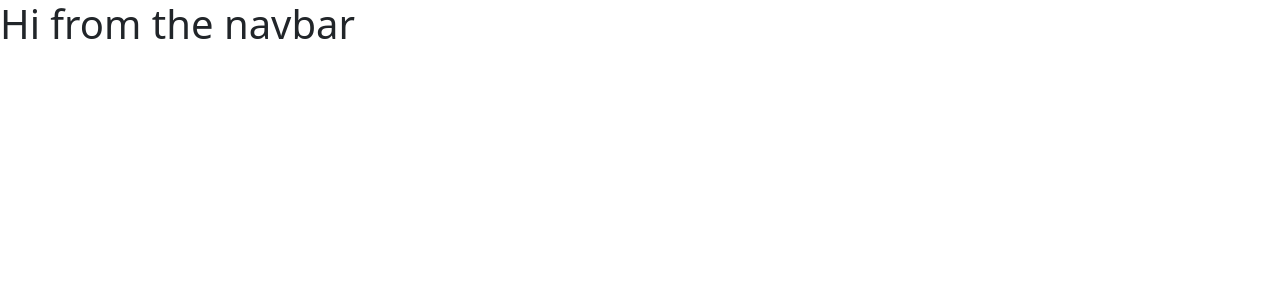
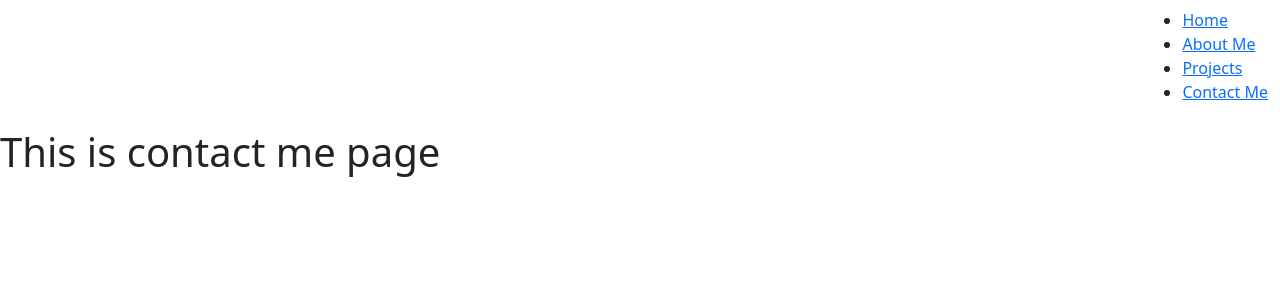
Before and after one commit to chinapicke/main_portfolio, a React (Create React App) app in the folder reactapps/: page /contact in a window 1280 px wide. Shown: the top 300 px of the page. Built offline with nearby package versions, Linux system fonts and the light colour scheme.

Commit message:
added routes from the pages with header.js- working

```diff
--- a/reactapps/package.json
+++ b/reactapps/package.json
@@ -10,6 +10,7 @@
     "react": "^18.2.0",
     "react-bootstrap": "^2.7.2",
     "react-dom": "^18.2.0",
+    "react-router-dom": "^6.8.2",
     "react-scripts": "5.0.1",
     "web-vitals": "^2.1.4"
   },
--- a/reactapps/src/App.js
+++ b/reactapps/src/App.js
@@ -1,12 +1,24 @@
 // Bootstrap style
 import 'bootstrap/dist/css/bootstrap.min.css';
 import Header from './pages/Header';
-
+import {BrowserRouter as Router, Route, Routes} from 'react-router-dom';
+import Homepage from './pages/Homepage';
+import Contact from './pages/Contact';
+import About from './pages/AboutMe';
+import Projects from './pages/Projects';
 
 
 function App() {
   return (
-    <Header/>
+    <Router>
+         <Header />
+         <Routes>
+          <Route path="/" element={<Homepage />} />
+          <Route path="/about" element={<About />} />
+          <Route path="/projects" element={<Projects />} />
+          <Route path="/contact" element={<Contact />} />
+         </Routes>
+    </Router>
   )
 }
 
--- a/reactapps/src/pages/AboutMe.js
+++ b/reactapps/src/pages/AboutMe.js
@@ -0,0 +1,9 @@
+import React from 'react'
+
+function AboutMe() {
+  return (
+    <h1>This is about page </h1>
+  )
+}
+
+export default AboutMe
--- a/reactapps/src/pages/Contact.js
+++ b/reactapps/src/pages/Contact.js
@@ -2,7 +2,7 @@ import React from 'react'
 
 function Contact() {
   return (
-    <div>Contact</div>
+    <h1>This is contact me page </h1>
   )
 }
 
--- a/reactapps/src/pages/Header.js
+++ b/reactapps/src/pages/Header.js
@@ -1,25 +1,36 @@
 import React from 'react'
-import Container from 'react-bootstrap/Container';
-import Navbar from 'react-bootstrap/Navbar';
+// import Container from 'react-bootstrap/Container';
+// import Navbar from 'react-bootstrap/Navbar';
+import { NavLink } from 'react-router-dom'
 
 
 
 function Header() {
-  return (
-    <h1>Hi from the navbar</h1>
-    //   <Navbar bg="dark">
-    //       <Container>
-    //         <Navbar.Brand href="#home">
-    //           <img
-    //             src="./Cp.png"
-    //             width="30"
-    //             height="30"
-    //             className="d-inline-block align-top"
-    //             alt="name logo"
-    //           />
-    //         </Navbar.Brand>
-    //       </Container>
-    //     </Navbar>
+    return (
+        <div className='header'>
+            <div className='container-fluid'>
+                <div className='navbar'>
+                    <a class="navbar-logo">
+                        {/* <img src="/docs/4.0/assets/brand/bootstrap-solid.svg" width="30" height="30" alt=""> */}
+                    </a>
+                    <ul>
+                        <li className='nav-item'>
+                            <NavLink to="/">Home</NavLink>
+                        </li>
+                        <li className='nav-item'>
+                            <NavLink to="about">About Me</NavLink>
+                        </li>
+                        <li className='nav-item'>
+                            <NavLink to="projects">Projects</NavLink>
+                        </li>
+                        <li className='nav-item'>
+                            <NavLink to="contact">Contact Me</NavLink>
+                        </li>
+                    </ul>
+                </div>
+
+            </div>
+        </div>
     )
-  }
+}
 export default Header
--- a/reactapps/src/pages/Homepage.js
+++ b/reactapps/src/pages/Homepage.js
@@ -0,0 +1,9 @@
+import React from 'react'
+
+function homepage() {
+  return (
+    <h1>This is homepage</h1>
+  )
+}
+
+export default homepage
--- /dev/null
+++ b/reactapps/src/pages/Projects.js
@@ -0,0 +1,9 @@
+import React from 'react'
+
+function Projects() {
+  return (
+    <h1>This is projects page</h1>
+  )
+}
+
+export default Projects
```
Also changed, not shown: reactapps/src/pages/PortfolioInfo.js (deleted), reactapps/src/pages/Portfolios.js (deleted), reactapps/src/pages/ProjectInfo.js (added), 1 other file (tests, documents, lock files or other folders).
